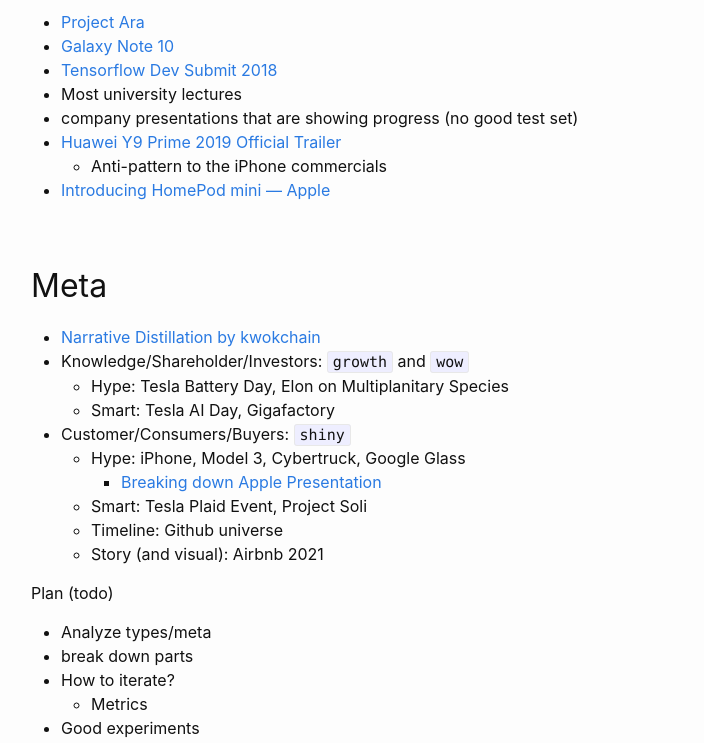
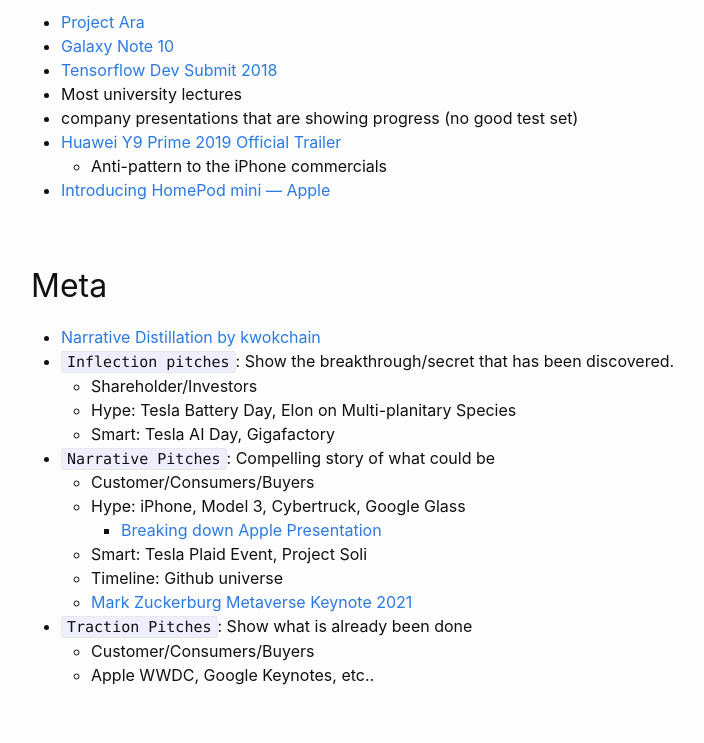
Before and after one commit to jovsa/jovsa.github.io, a Jekyll site: the page built from _posts/2021-08-25-demos-log.md, in a window 1280 px wide and 900 px high, scrolled down 1927 px, cut to the strip 0-743 px from the top of the window. Shown: the whole strip, without its empty margins (239-943 px from the left). Built offline with Jekyll 4.4.1, drawn with Linux system fonts in a browser that asks for light colours; some of the changed text lies outside the part shown.

Commit message:
cleaned up notes on demo log

```diff
--- a/_posts/2021-08-25-demos-log.md
+++ b/_posts/2021-08-25-demos-log.md
@@ -86,21 +86,17 @@
 ## Meta
 
 * [Narrative Distillation by kwokchain](https://kwokchain.com/2021/09/29/narrative-distillation-1/)
-* Knowledge/Shareholder/Investors: `growth` and `wow`
-  * Hype: Tesla Battery Day, Elon on Multiplanitary Species
+* `Inflection pitches`: Show the breakthrough/secret that has been discovered.
+  * Shareholder/Investors
+  * Hype: Tesla Battery Day, Elon on Multi-planitary Species
   * Smart: Tesla AI Day, Gigafactory
-* Customer/Consumers/Buyers: `shiny`
+* `Narrative Pitches`: Compelling story of what could be
+  * Customer/Consumers/Buyers
   * Hype: iPhone, Model 3, Cybertruck, Google Glass
     * [Breaking down Apple Presentation](https://www.youtube.com/watch?v=ZcnzLN71uLg)
   * Smart: Tesla Plaid Event, Project Soli
   * Timeline: Github universe
-  * Story (and visual): Airbnb 2021
-
-
-Plan (todo)
-
-* Analyze types/meta
-* break down parts
-* How to iterate?
-  * Metrics
-* Good experiments
+  * [Mark Zuckerburg Metaverse Keynote 2021](https://www.facebook.com/facebookrealitylabs/videos/561535698440683)
+* `Traction Pitches`: Show what is already been done
+  * Customer/Consumers/Buyers
+  * Apple WWDC, Google Keynotes, etc..
```
Also changed, not shown: other parts of _posts/2021-08-25-demos-log.md (+1 -1 lines).
